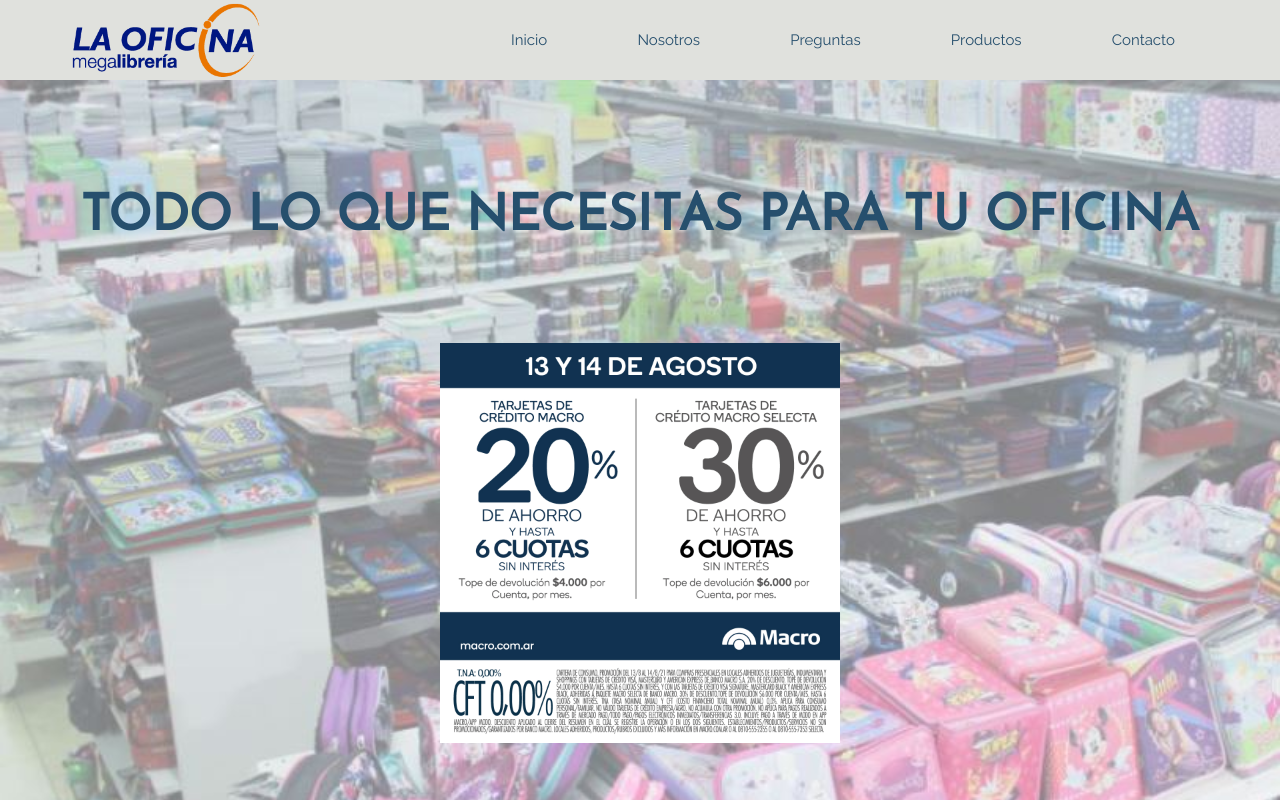
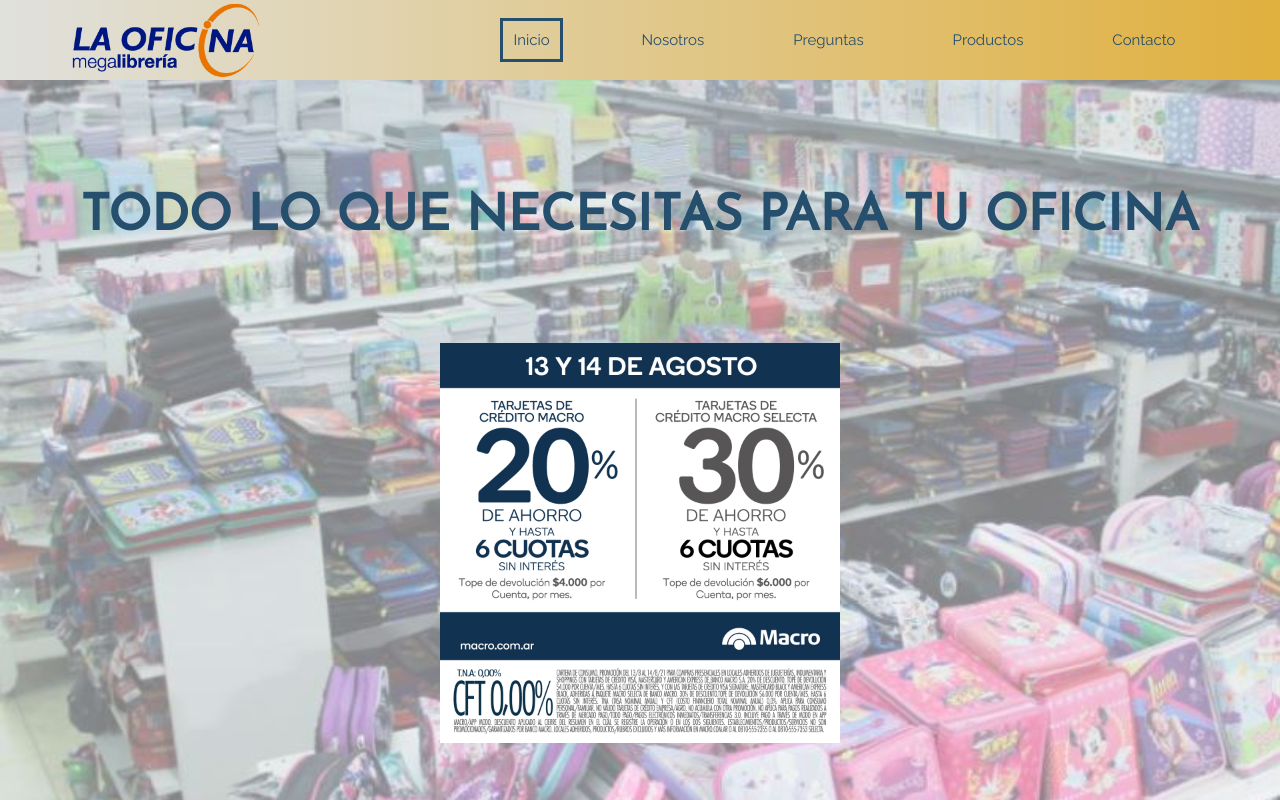
Before and after one commit to Patann14/La-oficina, a plain HTML site: page index.html in a window 1280 px wide. In both pictures the pointer is over the link "Inicio". Shown: the top 800 px of the page. Drawn offline with Linux system fonts and the light colour scheme.

Commit message:
Modifiqué el navbar

```diff
--- a/assets/css/index.css
+++ b/assets/css/index.css
@@ -18,7 +18,7 @@
     font-size: 62.5%;
 }
 header{/*Estilos barra de navegación */
-    background-color: #E0E1DD;
+    background-image: linear-gradient(to right, #E0E1DD, #E0B03E);
     }
 .navbar{
     display: flex;
@@ -42,6 +42,10 @@
     font-family: 'Raleway', sans-serif;
     padding: 1rem;
     text-align: center;
+}
+.navbar ul a:hover{
+    border-style: solid;
+    border-color:#264F6D;
 }
 .navbar img{
     height: 10vh;
```
